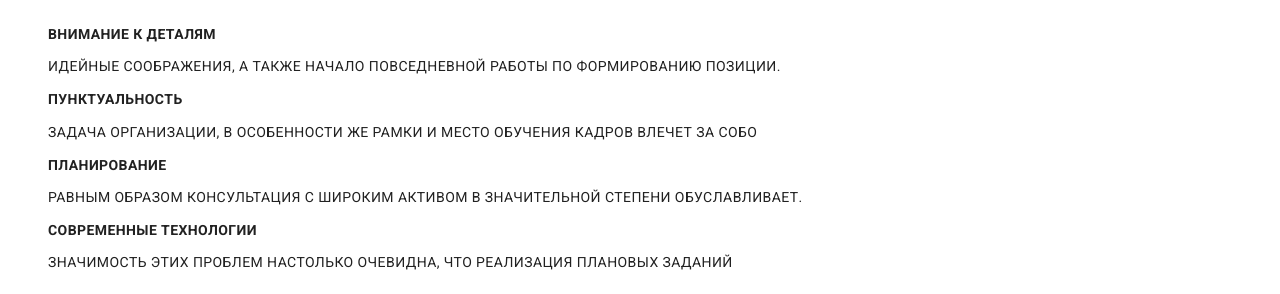
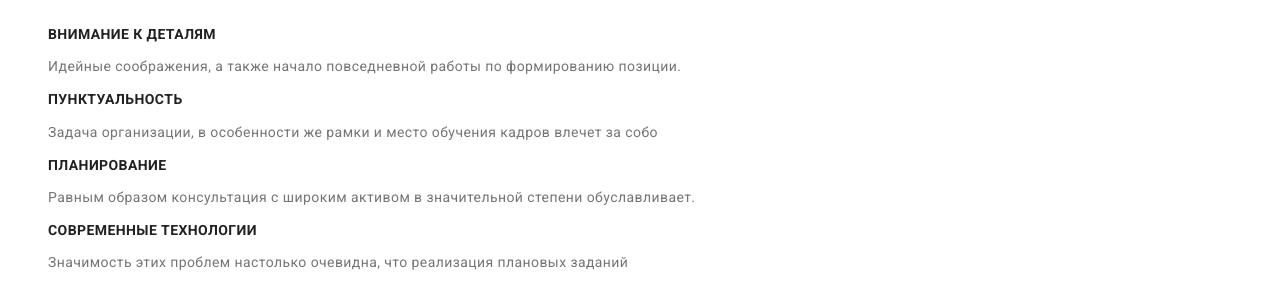
Before and after one commit to PashaSubbotin/goit-markup-hw-02, a plain HTML site: page index.html in a window 1280 px wide. Shown: the part 506-800 px from the top of the page. Drawn offline with Linux system fonts and the light colour scheme.

Commit message:
Испрапвляет ошибки в CSS

```diff
--- a/css/styles.css
+++ b/css/styles.css
@@ -116,9 +116,6 @@ height: 38px;
     font-size: 14px;
     line-height: 1.1;
     letter-spacing: 0.03em;
-    font-weight: 700;
-    text-transform: uppercase;
-    color: #212121;
 }
 .features-text {
     font-weight: 400;
```
